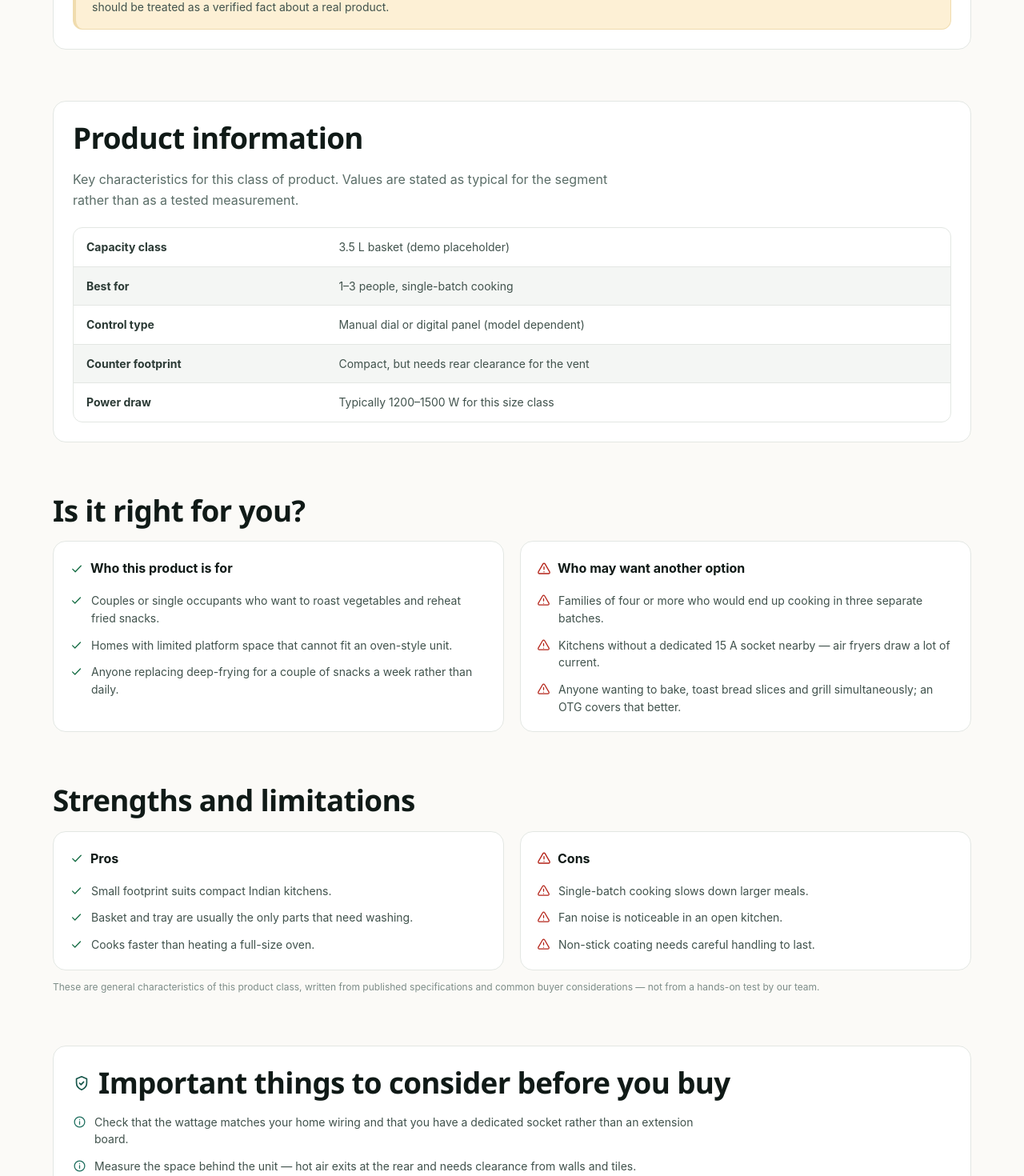
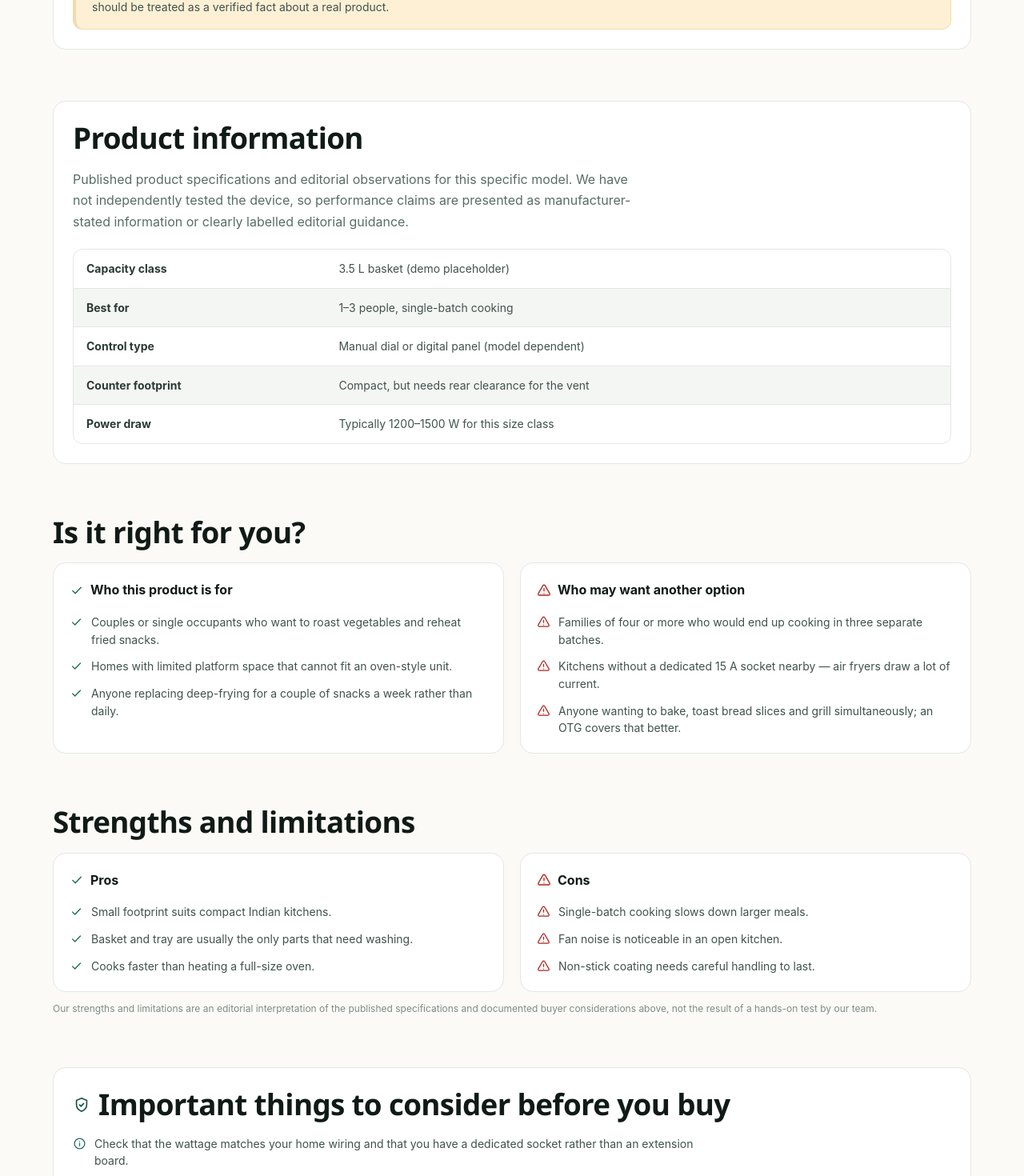
Before and after one commit to void7x/smartbuyIndia, a React (Vite) app: page /product/example-air-fryer in a window 1280 px wide. Shown: the part 1223-2693 px from the top of the page at 80% size. Built offline with nearby package versions, Linux system fonts and the light colour scheme.

Commit message:
Audit trimmer content for launch readiness

```diff
--- a/src/data/comparisons.js
+++ b/src/data/comparisons.js
@@ -432,7 +432,7 @@ const comparisonData = [
         id: 'blade',
         label: 'Blade system',
         values: [
-          { value: 'Stainless steel', note: 'Non-scratching teeth; self-sharpening' },
+          { value: 'Stainless steel', note: 'Non-scratching teeth' },
           { value: 'Stainless steel', note: 'Non-scratching teeth' },
           { value: 'Titanium', note: 'Vega describes the blade as skin-friendly' },
         ],
--- a/src/data/products.js
+++ b/src/data/products.js
@@ -796,7 +796,7 @@ const productData = [
     categorySlug: 'beauty-grooming',
     subcategorySlug: 'trimmers-shavers',
     shortDescription: 'A wide-range beard trimmer with 0.5 mm precision, 40 settings and USB Type-C charging.',
-    editorialSummary: 'Xiaomi lists the Beard Trimmer 2C with 40 settings at 0.5 mm precision, split across two combs covering 0.5–10 mm and 10.5–20 mm. It charges over USB Type-C, takes about two hours to charge and is rated for up to 90 minutes of runtime. The combination makes it the widest-ranging option of the first three-product comparison.',
+    editorialSummary: 'Xiaomi lists the Beard Trimmer 2C with 40 settings at 0.5 mm precision, split across two combs covering 0.5–10 mm and 10.5–20 mm. It charges over USB Type-C, takes about two hours to charge and is rated for up to 90 minutes of runtime. The combination makes it one of the two wide-range options in the first three-product comparison.',
     keyFeatures: [
       { label: 'Length control', value: '40 settings; 0.5 mm precision; 0.5–20 mm across two combs' },
       { label: 'Blades', value: 'Stainless steel; non-scratching teeth' },
@@ -826,9 +826,9 @@ const productData = [
       'Xiaomi describes the attachments as washable; do not interpret that as full-device shower use.',
       'The official specification lists cordless use only.',
     ],
-    whyWePickedIt: 'It represents the feature/value middle of the shortlist: broad length control and modern charging without moving into an all-in-one kit.',
+    whyWePickedIt: 'It represents the wide-range, USB Type-C end of the shortlist: broad length control without moving into an all-in-one grooming kit.',
     price: null,
-    priceNote: 'Observed Amazon marketplace snapshots around ₹1,199 in September 2026 were found, but the live Amazon price has not been manually verified for publication.',
+    priceNote: 'Live Amazon price not published yet; verify on the Amazon.in listing immediately before launch.',
     priceVerifiedOn: null,
     asin: 'B0BZZ263YF',
     amazonUrl: "https://www.amazon.in/MI-Precision-Trimming-Charging-Settings/dp/B0BZZ263YF?crid=3ICWFRRQPPMEH&dib=eyJ2IjoiMSJ9.4VgvGjt0VaBSQNsoa60_9UujxrV0Qt-gi3dDTI1LlOebCn0v3NzNLr6mU7rLZ8zaQuAky1YoaVeMSGYj8DitallCA4Yir-P8IVIeeY4kGr8xSK-9QwYlAO0EZETUB2Likldvs7wMbZVXdsAWHX42Gm1mYAj2fckdAPr8UsapdalUVLlBfAPXPVCYy__bj5A-S7f8dk4QQdfPUMpuF3gAdcIHeZWASsw0Lu4MSz2OKoSjHt4xhcAYZy_hBrQ1mm0uaFQn8Ud43s_pIX_0kzndDX3rKJKG9iRWyOjQnZYHXw4.0X9iNETge5-Rp_FqplApkDimd37-P-SQ53asFWCRzas&dib_tag=se&keywords=Xiaomi+Beard+Trimmer+2C+A+wide-range+beard+trimmer+with+0.5+mm+precision%2C+40+settings+and+USB+Type-C+charging.&nsdOptOutParam=true&qid=1791449924&s=beauty&sprefix=xiaomi+beard+trimmer+2c+a+wide-range+beard+trimmer+with+0.5+mm+precision%2C+40+settings+and+usb+type-c+charging.%2Caps%2C333&sr=1-1&linkCode=ll2&tag=smartbuyi080f-21&linkId=b8d267d3bfa4096c80907963f749f4ff&ref_=as_li_ss_tl",
@@ -884,7 +884,7 @@ const productData = [
     ],
     whyWePickedIt: 'It gives the comparison a feature-rich alternative to Xiaomi: similar range, more speed modes and a much longer manufacturer-stated runtime.',
     price: null,
-    priceNote: 'Observed Amazon marketplace snapshots around ₹1,149 were found in September 2026, but the live Amazon price has not been manually verified for publication.',
+    priceNote: 'Live Amazon price not published yet; verify on the Amazon.in listing immediately before launch.',
     priceVerifiedOn: null,
     asin: 'B0CBMSN9GT',
     amazonUrl: "https://www.amazon.in/VEGA-Smartone-Trimmer-Waterproof-Settings/dp/B0CBMSN9GT?crid=VPNKZ9C4EM0I&dib=eyJ2IjoiMSJ9.C7HNTer8lhGywsux51bbqg.ksOxVk48ZJQeJcBElva4fvbEtLMnTyHlM2dMVGmvo1w&dib_tag=se&keywords=VHTH-36+%2F+B0CBMSN9GT&qid=1791450320&sprefix=%2Caps%2C426&sr=8-1&linkCode=ll2&tag=smartbuyi080f-21&linkId=5db6a2f723004ec36dd5c44d79fb7417&ref_=as_li_ss_tl",
--- a/src/pages/ProductPage.jsx
+++ b/src/pages/ProductPage.jsx
@@ -222,8 +222,9 @@ export default function ProductPage() {
           <div className="content-block">
             <h2 id="features-heading">Product information</h2>
             <p className="text-muted" style={{ marginBottom: '20px', maxWidth: '70ch' }}>
-              Key characteristics for this class of product. Values are stated as typical for the
-              segment rather than as a tested measurement.
+              Published product specifications and editorial observations for this specific model.
+              We have not independently tested the device, so performance claims are presented as
+              manufacturer-stated information or clearly labelled editorial guidance.
             </p>
 
             <ul className="spec-list">
@@ -312,8 +313,9 @@ export default function ProductPage() {
             </div>
           </div>
           <p className="inline-note" style={{ marginTop: '12px' }}>
-            These are general characteristics of this product class, written from published
-            specifications and common buyer considerations — not from a hands-on test by our team.
+            Our strengths and limitations are an editorial interpretation of the published
+            specifications and documented buyer considerations above, not the result of a hands-on
+            test by our team.
           </p>
         </section>
 
```
